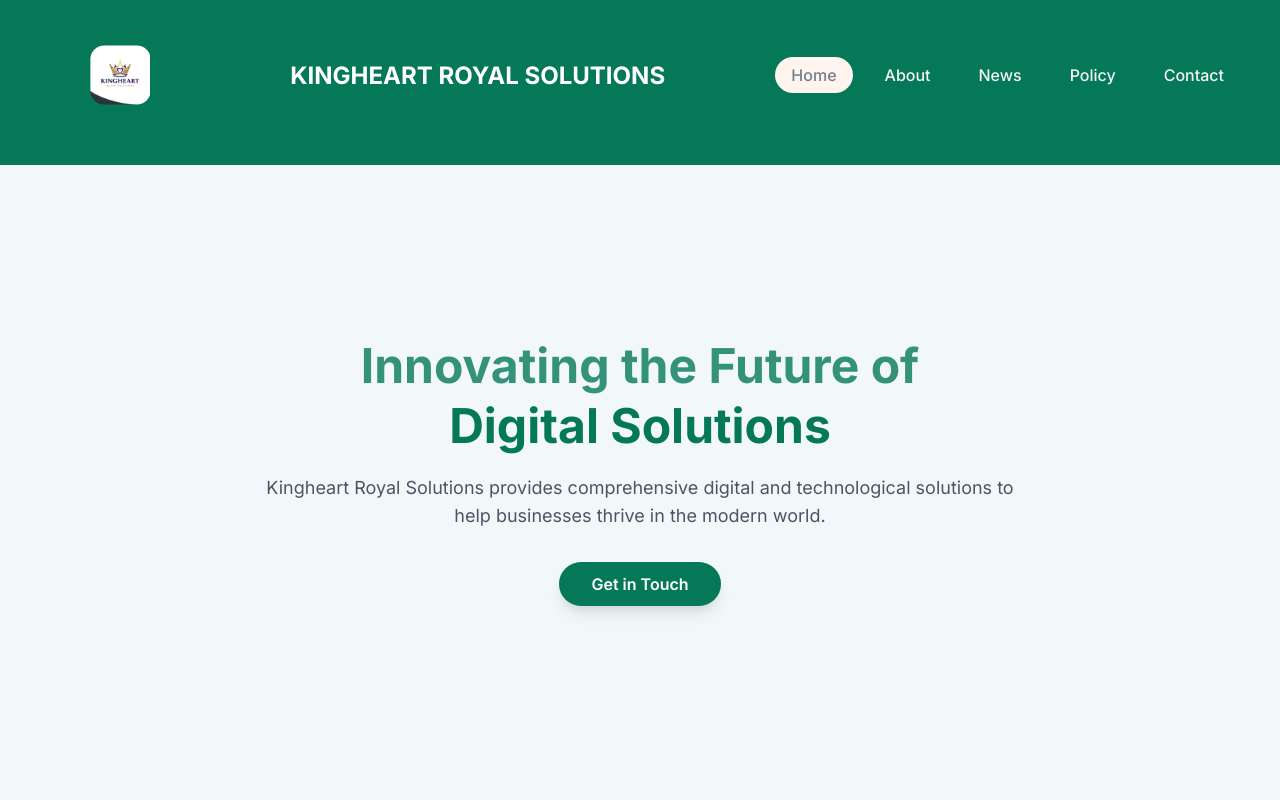
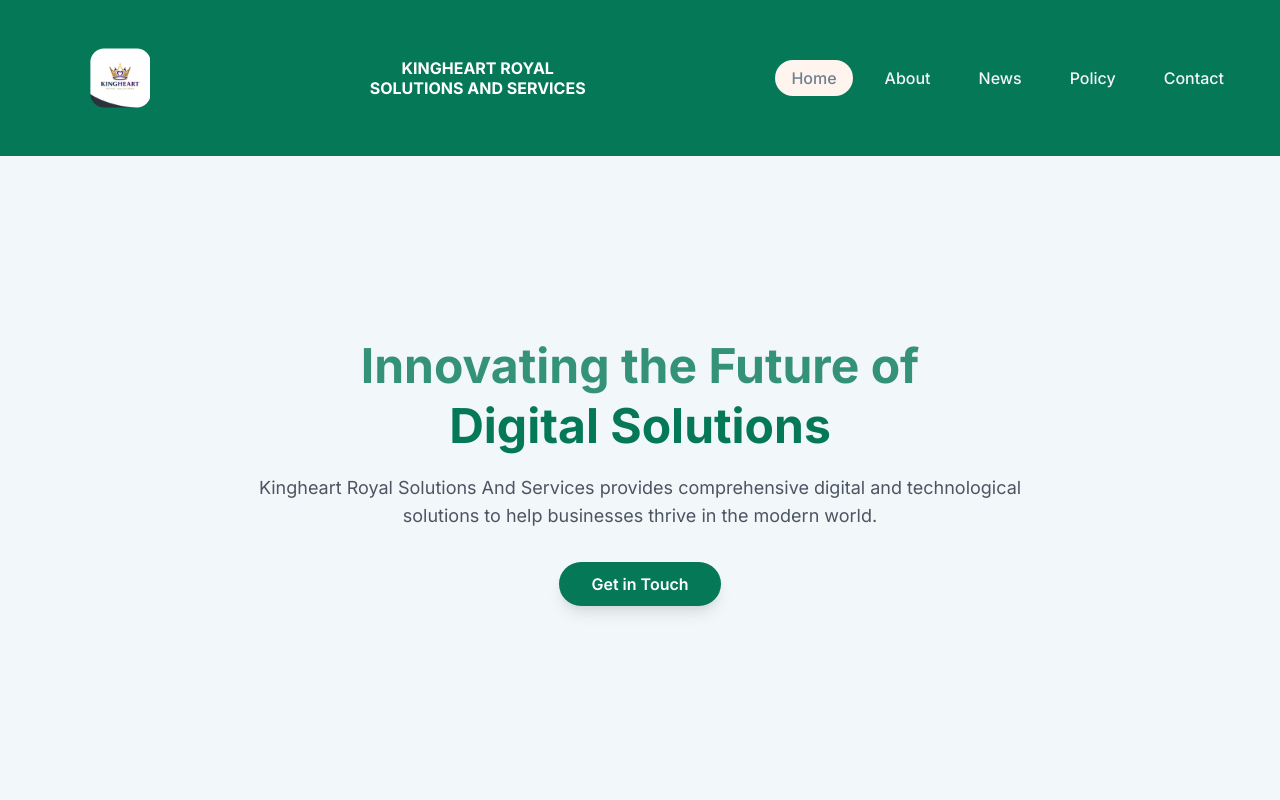
Before and after one commit to ConnectBoy-Games/Kingheart-site, a plain HTML site: page public/index.html in a window 1280 px wide. Shown: the top 800 px of the page. Drawn offline with Linux system fonts and the light colour scheme.

Commit message:
Updated the name of the site

```diff
--- a/public/index.html
+++ b/public/index.html
@@ -3,7 +3,7 @@
 <head>
     <meta charset="UTF-8">
     <meta name="viewport" content="width=device-width, initial-scale=1.0">
-    <title>Kingheart Solutions - Digital & Tech Solutions</title>
+    <title>KINGHEART ROYAL SOLUTIONS AND SERVICES- Digital & Tech Solutions</title>
     <link rel="preconnect" href="https://fonts.googleapis.com">
     <link rel="preconnect" href="https://fonts.gstatic.com" crossorigin>
     <link href="https://fonts.googleapis.com/css2?family=Inter:wght@400;500;600;700&display=swap" rel="stylesheet">
@@ -25,12 +25,11 @@
         /* Header & Navigation */
         .header {
             position: fixed;
-            top: -15px;
+            top: 0;
             left: 0;
             right: 0;
             z-index: 50;
             background-color: #047857;
-            padding: 0.75rem 0;
         }
         .nav-container {
             display: flex;
@@ -53,8 +52,9 @@
         }
         .logo-text {
             font-weight: bold;
-            font-size: 1.5rem;
+            font-size: min(1rem, 2rem);
             color: #fff;
+            text-align: center;
         }
         .nav-links {
             display: none;
@@ -375,7 +375,7 @@
             <div class="logo">
                 <img src="Logo.png" alt="Profile Logo" class="logo">
             </div>
-            <p class="logo-text">KINGHEART ROYAL SOLUTIONS</p>
+            <p class="logo-text">KINGHEART ROYAL <br> SOLUTIONS AND SERVICES</p>
             <!-- Navigation Links -->
             <ul class="nav-links">
                 <li><a href="#home" class="nav-link">Home</a></li>
@@ -411,7 +411,7 @@
                     Innovating the Future of <br><span class="highlight">Digital Solutions</span>
                 </h1>
                 <p class="hero-subheading">
-                    Kingheart Royal Solutions provides comprehensive digital and technological solutions to help businesses thrive in the modern world.
+                    Kingheart Royal Solutions And Services provides comprehensive digital and technological solutions to help businesses thrive in the modern world.
                 </p>
                 <a href="#contact" class="contact-button">
                     Get in Touch
@@ -424,7 +424,7 @@
             <h2 class="section-header">About Us</h2>
             <div class="about-content">
                 <p>
-                    At Kingheart Royal Solutions, we believe that technology is the cornerstone of progress. Our mission is to empower businesses of all sizes with cutting-edge digital tools and strategies that drive efficiency, growth, and innovation. We specialize in custom software development, cloud computing services, data analytics, and robust cybersecurity solutions.
+                    At Kingheart Royal Solutions And Services, we believe that technology is the cornerstone of progress. Our mission is to empower businesses of all sizes with cutting-edge digital tools and strategies that drive efficiency, growth, and innovation. We specialize in custom software development, cloud computing services, data analytics, and robust cybersecurity solutions.
                 </p>
                 <p>
                     Our team of experienced professionals is dedicated to understanding your unique challenges and delivering tailored solutions that exceed expectations. We pride ourselves on our collaborative approach, working closely with clients to ensure a seamless implementation process and a lasting partnership.
@@ -652,7 +652,7 @@
     <!-- Footer -->
     <footer class="footer">
         <div class="container">
-            <p>&copy; 2025 Kingheart Royal Solutions. All rights reserved.</p>
+            <p>&copy; 2025 Kingheart Royal Solutions And Services. All rights reserved.</p>
         </div>
     </footer>
 
```
